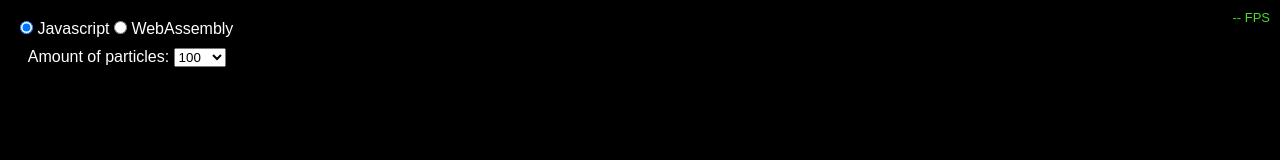
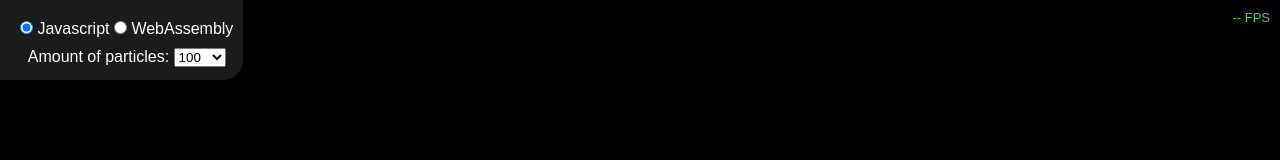
Before and after one commit to Moo000000/webAssembly---POC, a plain HTML site: page index.html in a window 1280 px wide. Drawn offline with Linux system fonts and the light colour scheme; no server answers.

Commit message:
made dropdown slightly visible

```diff
--- a/css/styles.css
+++ b/css/styles.css
@@ -25,7 +25,7 @@
     width: fit-content;
     height: 20px;
     z-index: 1;
-    background: rgba(0,0,0,0.5);
+    background: rgba(55, 55, 55, 0.5);
     padding: 10px;
     color: #fff;
     font-family:  "Arial", sans-serif;
--- a/index.html
+++ b/index.html
@@ -28,6 +28,7 @@
                             <option value="1000">1000</option>
                             <option value="2000">2000</option>
                             <option value="4000">4000</option>
+                            <option value="5000">5000</option>
                         </select>
                     </div>
                 </li>
```
Also changed, not shown: 1 other file.
